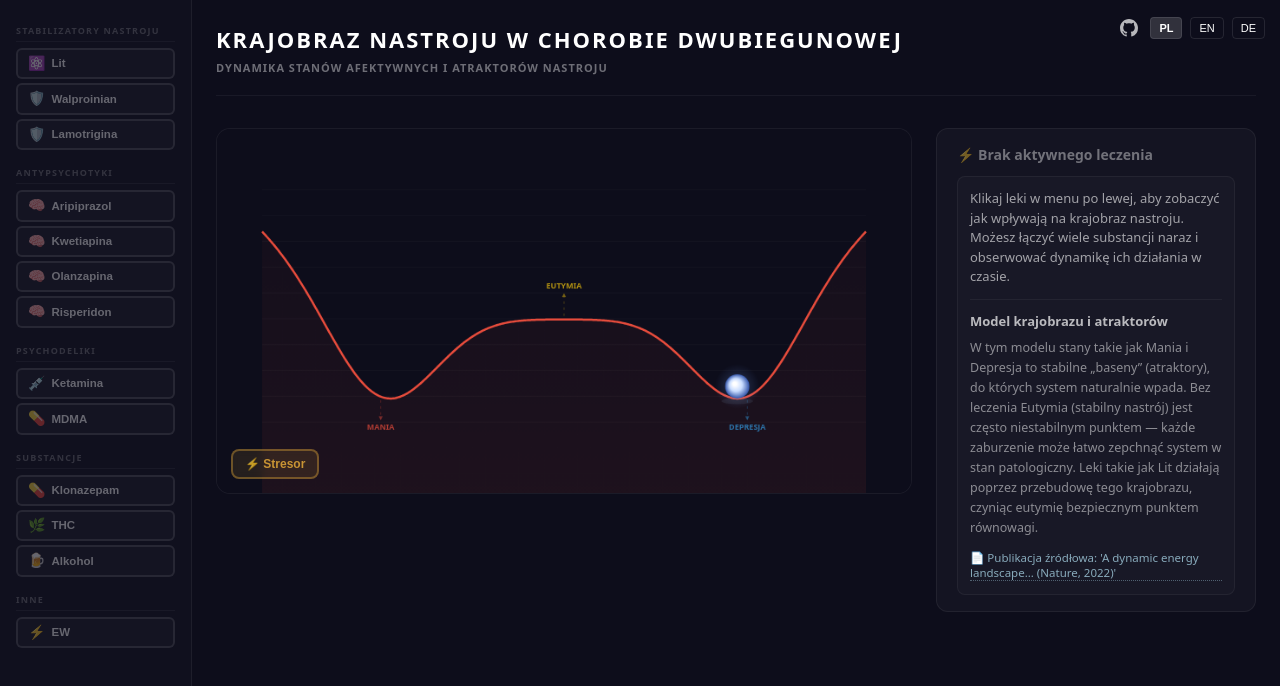
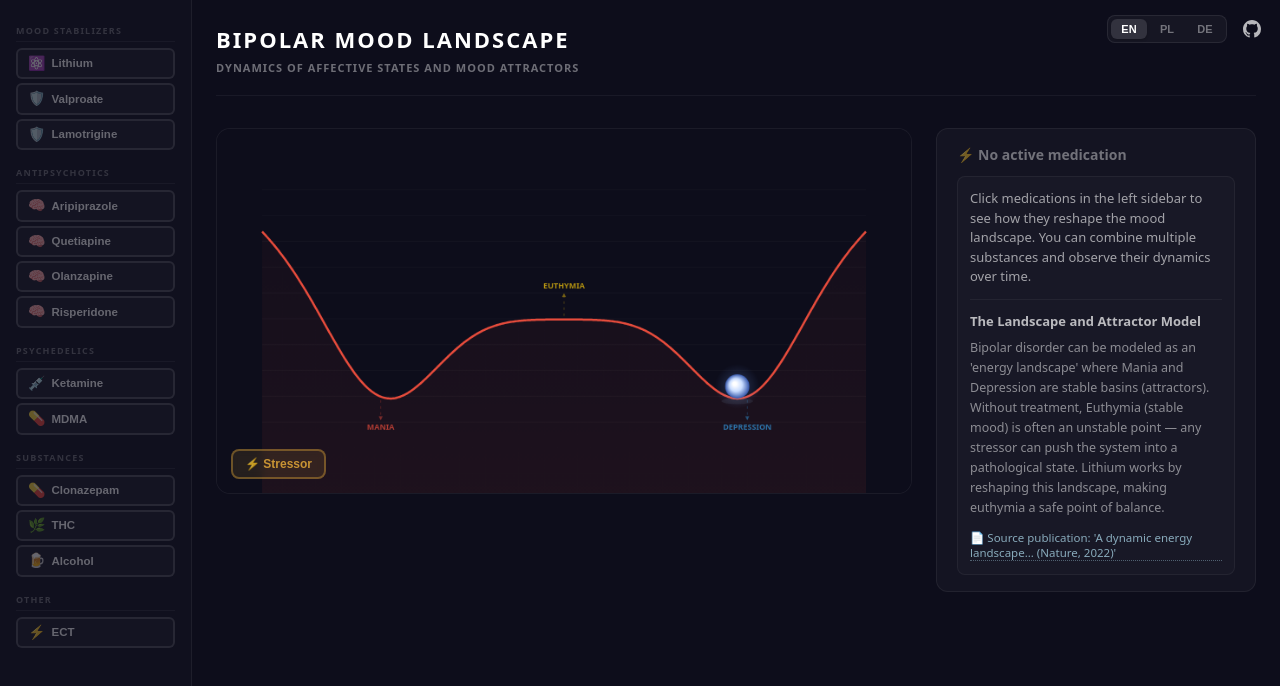
Before and after one commit to hypothermia15/bipolar, a React (Vite) app: page / in a window 1280 px wide. Shown: the top 686 px of the page. Built offline with nearby package versions, Linux system fonts and the light colour scheme.

Commit message:
better language picker

```diff
--- a/src/App.jsx
+++ b/src/App.jsx
@@ -1,4 +1,4 @@
-import React from "react";
+import React, { useState } from "react";
 import { useTranslation } from "react-i18next";
 import { useSimulation } from "./hooks/useSimulation";
 import SimulationCanvas from "./components/SimulationCanvas";
@@ -70,29 +70,74 @@ export default function App() {
         }
 
         canvas { max-width: 100%; height: auto !important; background: #0d0d1b; }
-        .lang-button:hover { background: rgba(255,255,255,0.2) !important; border-color: rgba(255,255,255,0.2) !important; }
-        .github-link { opacity: 0.7; transition: opacity 0.2s; }
+
+        .lang-picker {
+          display: flex;
+          background: rgba(255,255,255,0.04);
+          padding: 3px;
+          border-radius: 8px;
+          gap: 2px;
+          position: relative;
+          border: 1px solid rgba(255,255,255,0.08);
+        }
+        .lang-item {
+          padding: 4px 10px;
+          border-radius: 6px;
+          cursor: pointer;
+          font-size: 11px;
+          font-weight: 600;
+          color: rgba(255,255,255,0.4);
+          transition: all 0.2s cubic-bezier(0.4, 0, 0.2, 1);
+          border: none;
+          background: transparent;
+          z-index: 1;
+          position: relative;
+          min-width: 36px;
+        }
+        .lang-item.active {
+          color: #fff;
+        }
+        .lang-item:hover:not(.active) {
+          color: rgba(255,255,255,0.8);
+          background: rgba(255,255,255,0.04);
+        }
+        .lang-slider {
+          position: absolute;
+          top: 3px;
+          height: calc(100% - 6px);
+          background: rgba(255,255,255,0.12);
+          border-radius: 6px;
+          transition: all 0.25s cubic-bezier(0.4, 0, 0.2, 1);
+          z-index: 0;
+          box-shadow: 0 1px 3px rgba(0,0,0,0.2);
+        }
+
+        .github-link { opacity: 0.7; transition: opacity 0.2s; display: flex; align-items: center; padding: 4px; color: #fff; }
         .github-link:hover { opacity: 1; }
       `}</style>
 
-      <div style={{ position: "absolute", top: 15, right: 15, display: "flex", alignItems: "center", gap: 8, zIndex: 100 }}>
-        <a href="https://github.com/ciessielski/bipolar" target="_blank" rel="noopener noreferrer" className="github-link" style={{
-          display: "flex", alignItems: "center", color: "#fff", padding: "4px"
-        }}>
+      <div style={{ position: "absolute", top: 15, right: 15, display: "flex", alignItems: "center", gap: 12, zIndex: 100 }}>
+        <div className="lang-picker">
+          {["en", "pl", "de"].map((l, i) => (
+            <button
+              key={l}
+              onClick={() => i18n.changeLanguage(l)}
+              className={`lang-item ${i18n.language === l ? "active" : ""}`}
+            >
+              {l.toUpperCase()}
+            </button>
+          ))}
+          <div className="lang-slider" style={{
+            width: 36, // approximate width
+            left: 3 + (["en", "pl", "de"].indexOf(i18n.language) * 38) // 36 + 2 gap
+          }} />
+        </div>
+
+        <a href="https://github.com/ciessielski/bipolar" target="_blank" rel="noopener noreferrer" className="github-link">
           <svg height="18" aria-hidden="true" viewBox="0 0 16 16" version="1.1" width="18" style={{ fill: "currentColor" }}>
             <path d="M8 0c4.42 0 8 3.58 8 8a8.013 8.013 0 0 1-5.45 7.59c-.4.08-.55-.17-.55-.38 0-.27.01-1.13.01-2.2 0-.75-.25-1.23-.54-1.48 1.78-.2 3.65-.88 3.65-3.95 0-.88-.31-1.59-.82-2.15.08-.2.36-1.02-.08-2.12 0 0-.67-.22-2.2.82-.64-.18-1.32-.27-2-.27-.68 0-1.36.09-2 .27-1.53-1.03-2.2-.82-2.2-.82-.44 1.1-.16 1.92-.08 2.12-.51.56-.82 1.28-.82 2.15 0 3.06 1.86 3.75 3.64 3.95-.23.2-.44.55-.51 1.07-.46.21-1.61.55-2.33-.66-.15-.24-.6-.83-1.23-.82-.67.01-.27.38.01.53.34.19.73.9.82 1.13.16.45.68 1.31 2.69.94 0 .67.01 1.3.01 1.49 0 .21-.15.45-.55.38A7.995 7.995 0 0 1 0 8c0-4.42 3.58-8 8-8Z"></path>
           </svg>
         </a>
-        {["pl", "en", "de"].map(l => (
-          <button key={l} onClick={() => i18n.changeLanguage(l)} className="lang-button" style={{
-            background: i18n.language === l ? "rgba(255,255,255,0.15)" : "transparent",
-            border: "1px solid rgba(255,255,255,0.1)", color: "#fff", padding: "4px 8px",
-            borderRadius: 4, cursor: "pointer", fontSize: 11, fontWeight: i18n.language === l ? 700 : 400,
-            transition: "all 0.2s"
-          }}>
-            {l.toUpperCase()}
-          </button>
-        ))}
       </div>
 
       <aside className="sidebar">
--- a/src/i18n.js
+++ b/src/i18n.js
@@ -10,7 +10,7 @@ i18n.use(initReactI18next).init({
     pl: { translation: pl },
     de: { translation: de },
   },
-  lng: 'pl',
+  lng: 'en',
   fallbackLng: 'en',
   interpolation: { escapeValue: false },
 });
```
